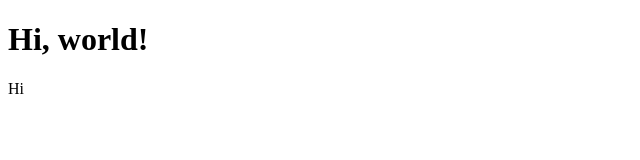
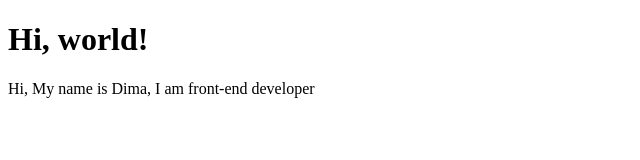
Before and after one commit to kerpichonka/test, a plain HTML site: page src/index.html in a window 1280 px wide. Shown: the whole page, without its empty margins (0-640 px from the left). Drawn offline with Linux system fonts and the light colour scheme.

Commit message:
add text

```diff
--- a/src/index.html
+++ b/src/index.html
@@ -9,7 +9,7 @@
 <body>
   <h1>Hi, world!</h1>
   <article>
-    <p>Hi</p>
+    <p>Hi, My name is Dima, I am front-end developer</p>
   </article>
 </body>
 </html>
```
